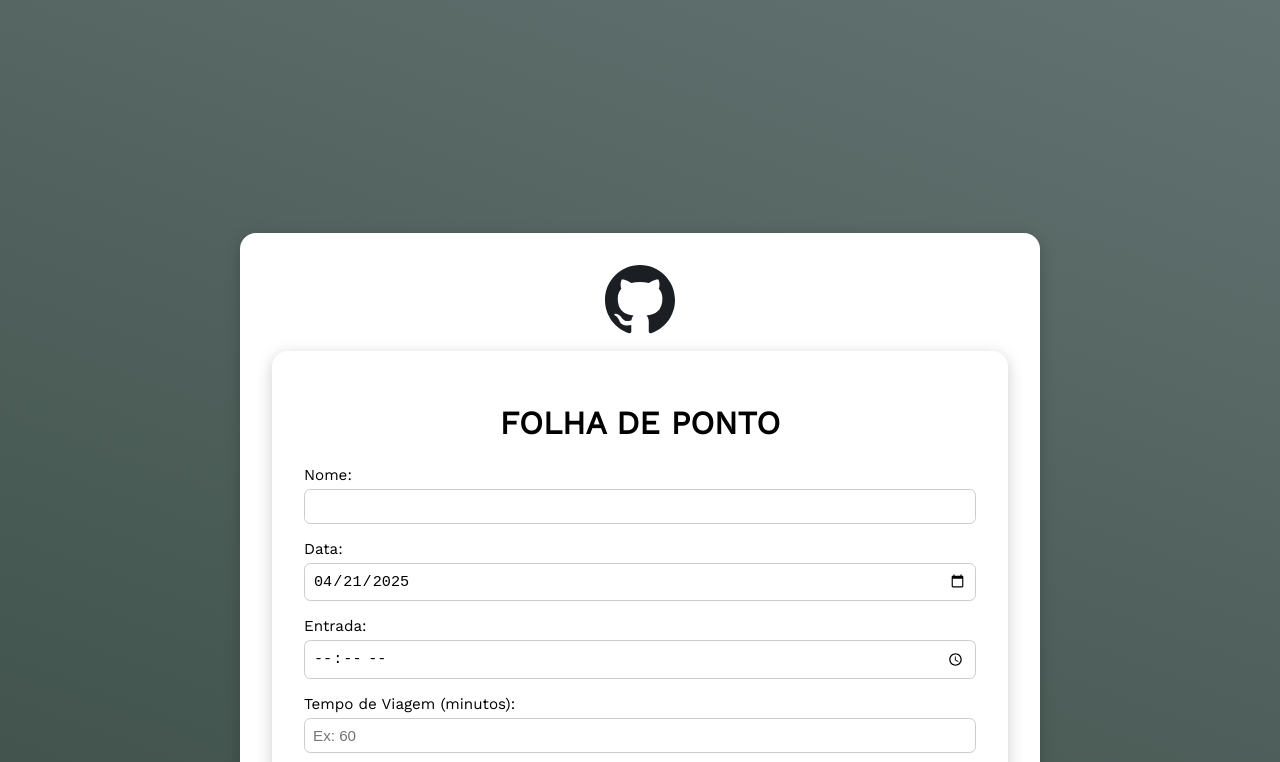
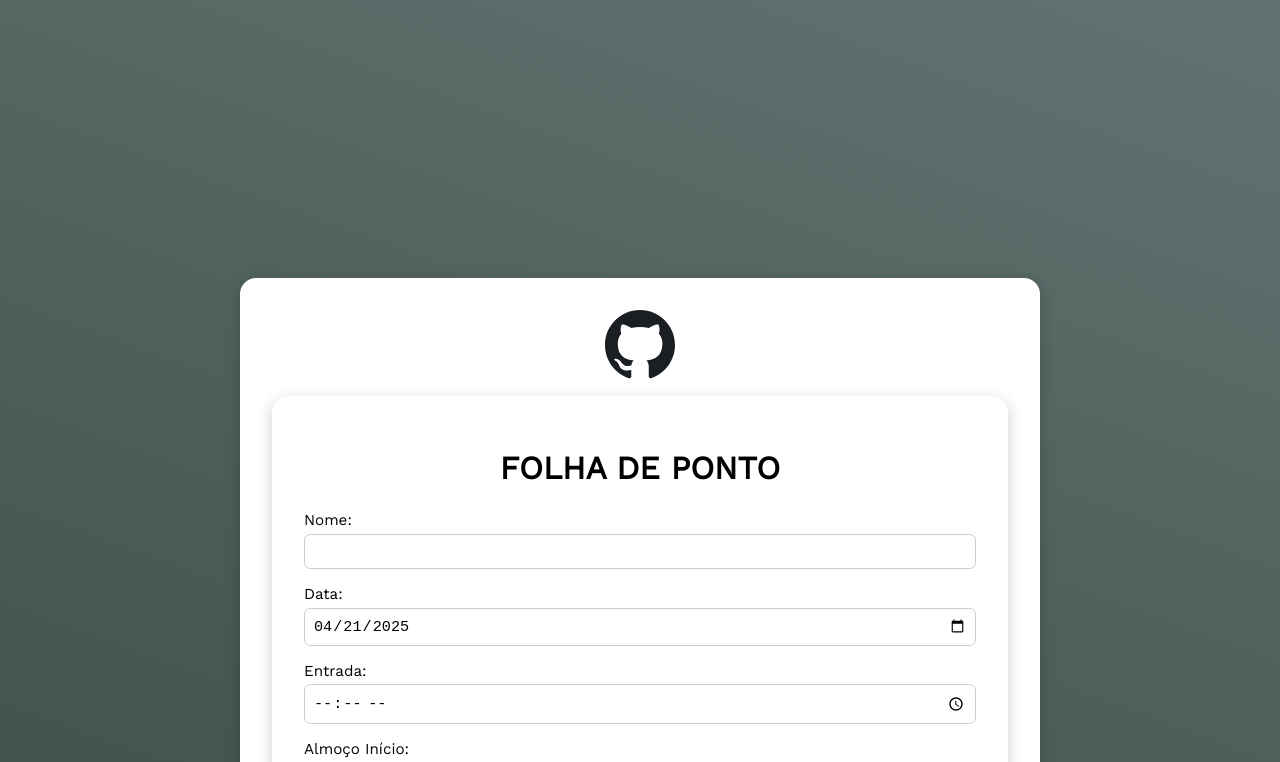
Before and after one commit to cleslleydemoura/folha-de-ponto, a React (Vite) app: page / in a window 1280 px wide. Shown: the top 762 px of the page. Built offline with nearby package versions, Linux system fonts and the light colour scheme; a web font is replaced by a local one.

Commit message:
fix: Remoção de todas as diretivas relacionadas ao TEMPO DE VIAGEM

```diff
--- a/src/components/HorariosInsert/HorariosInsert.jsx
+++ b/src/components/HorariosInsert/HorariosInsert.jsx
@@ -9,7 +9,6 @@ const HorariosInsert = () => {
     nome: "",
     data: new Date().toISOString().slice(0, 10),
     entrada: "",
-    viagem: "",
     almocoInicio: "",
     almocoFim: "",
     saida: "",
@@ -28,17 +27,8 @@ const HorariosInsert = () => {
   };
 
   const salvarRegistro = () => {
-    const { nome, data, entrada, viagem, almocoInicio, almocoFim, saida } =
-      form;
-    if (
-      !nome ||
-      !data ||
-      !entrada ||
-      !viagem ||
-      !almocoInicio ||
-      !almocoFim ||
-      !saida
-    ) {
+    const { nome, data, entrada, almocoInicio, almocoFim, saida } = form;
+    if (!nome || !data || !entrada || !almocoInicio || !almocoFim || !saida) {
       setMensagem("⛔ Todos os campos são obrigatórios.");
       return;
     }
@@ -60,7 +50,6 @@ const HorariosInsert = () => {
       nome: "",
       data: new Date().toISOString().slice(0, 10),
       entrada: "",
-      viagem: "",
       almocoInicio: "",
       almocoFim: "",
       saida: "",
@@ -164,7 +153,6 @@ const HorariosInsert = () => {
         "Data",
         "Funcionário",
         "Entrada",
-        "Viagem (min)",
         "Almoço Início",
         "Almoço Fim",
         "Saída",
@@ -180,7 +168,6 @@ const HorariosInsert = () => {
         data,
         nome,
         registro.entrada,
-        registro.viagem || "0",
         registro.almocoInicio,
         registro.almocoFim,
         registro.saida,
@@ -210,10 +197,7 @@ const HorariosInsert = () => {
     <div className="background">
       <CustomTooltip title="Repositório no GitHub">
         <a href="https://github.com/cleslleydemoura" target="_blank">
-          <img
-          src={githubLogo}
-          alt="Logo do GitHub"
-        />
+          <img src={githubLogo} alt="Logo do GitHub" />
         </a>
       </CustomTooltip>
 
@@ -249,17 +233,6 @@ const HorariosInsert = () => {
               name="entrada"
               value={form.entrada}
               onChange={handleChange}
-              required
-            />
-          </label>
-          <label>
-            Tempo de Viagem (minutos):
-            <input
-              type="number"
-              name="viagem"
-              value={form.viagem}
-              onChange={handleChange}
-              placeholder="Ex: 60"
               required
             />
           </label>
@@ -309,7 +282,6 @@ const HorariosInsert = () => {
               <th>Data</th>
               <th>Funcionário</th>
               <th>Entrada</th>
-              <th>Viagem</th>
               <th>Almoço Início</th>
               <th>Almoço Fim</th>
               <th>Saída</th>
@@ -324,7 +296,6 @@ const HorariosInsert = () => {
                   <td>{data.split(" - ")[0]}</td>
                   <td>{registro.nome}</td>
                   <td>{registro.entrada}</td>
-                  <td>{registro.viagem ? `${registro.viagem} min` : "-"}</td>
                   <td>{registro.almocoInicio}</td>
                   <td>{registro.almocoFim}</td>
                   <td>{registro.saida}</td>
@@ -334,6 +305,7 @@ const HorariosInsert = () => {
             })}
           </tbody>
         </table>
+
         <button
           className="csv-button"
           onClick={exportarParaCSV}
@@ -341,6 +313,7 @@ const HorariosInsert = () => {
         >
           Exportar CSV
         </button>
+
         <div className="mensagem" style={{ marginTop: "2rem" }}>
           <h3>Resumo Semanal</h3>
           {getResumoSemanal()}
```
Also changed, not shown: 1 other file (tests, documents, lock files or other folders).
